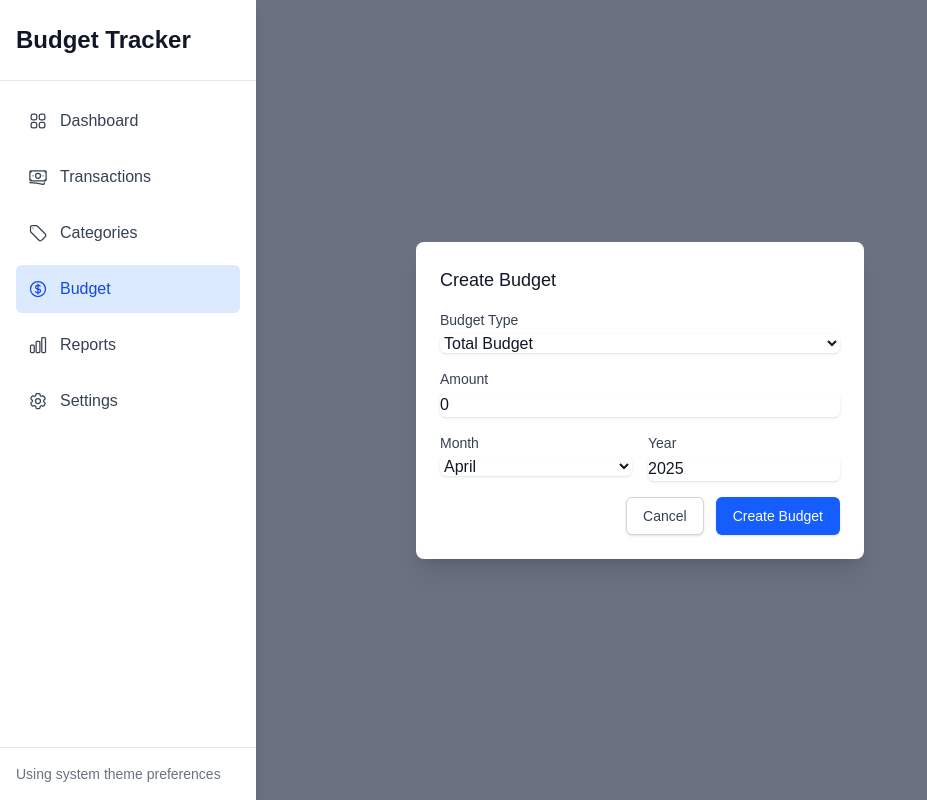
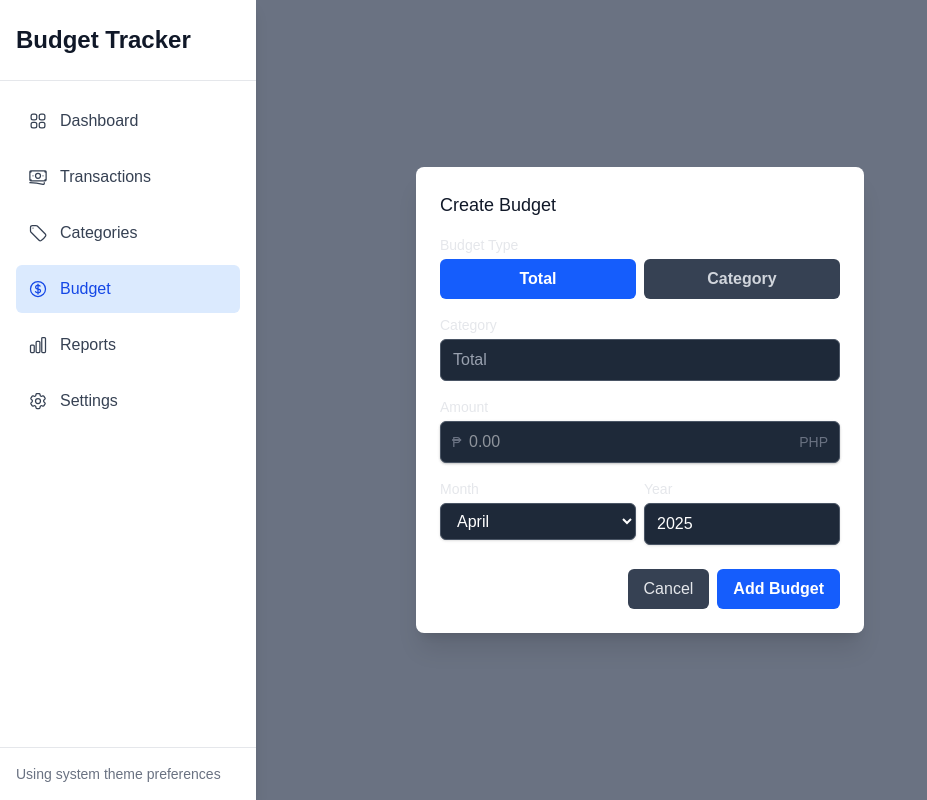
Before and after one commit to cup-noodlehS/cmsc126-LE2, a Next.js app in the folder client/: page /budget in a window 1280 px wide. Both pictures are taken after a click on the button "Add Budget". Shown: the whole page, without its empty margins (0-927 px from the left). Built offline with nearby package versions, Linux system fonts and the light colour scheme.

Commit message:
Update BudgetForm look for uniformity

```diff
--- a/client/app/components/budget/BudgetForm.tsx
+++ b/client/app/components/budget/BudgetForm.tsx
@@ -1,8 +1,8 @@
 "use client";
 
-import { useState } from "react";
-import { Budget, BudgetType } from "@/app/types";
-import { useCategories } from "@/app/context/CategoryContext";
+import { useState, useEffect } from "react";
+import { Budget, BudgetType, Category } from "../../types";
+import { useCategories } from "../../context/CategoryContext";
 
 interface BudgetFormProps {
   initialData?: Budget;
@@ -12,18 +12,25 @@ interface BudgetFormProps {
 
 export function BudgetForm({ initialData, onSubmit, onCancel }: BudgetFormProps) {
   const { categories } = useCategories();
-  const [type, setType] = useState<BudgetType>(initialData?.type || 'total');
+  const [type, setType] = useState<BudgetType>(initialData?.type || "total");
   const [categoryId, setCategoryId] = useState<number | undefined>(initialData?.categoryId);
-  const [amount, setAmount] = useState<number>(initialData?.amount || 0);
-  const [month, setMonth] = useState<number>(initialData?.month || new Date().getMonth() + 1);
-  const [year, setYear] = useState<number>(initialData?.year || new Date().getFullYear());
+  const [amount, setAmount] = useState(initialData?.amount?.toString() || "");
+  const [month, setMonth] = useState(initialData?.month || new Date().getMonth() + 1);
+  const [year, setYear] = useState(initialData?.year || new Date().getFullYear());
+
+  useEffect(() => {
+    if (type === "total") {
+      setCategoryId(undefined);
+    }
+  }, [type]);
 
   const handleSubmit = (e: React.FormEvent) => {
     e.preventDefault();
+    if (!amount || isNaN(Number(amount))) return;
     onSubmit({
       type,
-      categoryId: type === 'category' ? categoryId : undefined,
-      amount,
+      categoryId: type === "category" ? categoryId : undefined,
+      amount: Number(amount),
       month,
       year,
     });
@@ -31,87 +38,96 @@ export function BudgetForm({ initialData, onSubmit, onCancel }: BudgetFormProps)
 
   return (
     <form onSubmit={handleSubmit} className="space-y-4">
+      {/* Type Toggle */}
       <div>
-        <label htmlFor="type" className="block text-sm font-medium text-gray-700 dark:text-gray-300">
-          Budget Type
-        </label>
-        <select
-          id="type"
-          value={type}
-          onChange={(e) => setType(e.target.value as BudgetType)}
-          className="mt-1 block w-full rounded-md border-gray-300 dark:border-gray-700 shadow-sm focus:border-blue-500 focus:ring-blue-500 dark:bg-gray-700 dark:text-white"
-        >
-          <option value="total">Total Budget</option>
-          <option value="category">Category Budget</option>
-        </select>
+        <label className="block text-sm font-medium text-gray-200 mb-1">Budget Type</label>
+        <div className="flex gap-2">
+          <button
+            type="button"
+            className={`flex-1 px-4 py-2 rounded-md font-semibold transition-colors ${type === 'total' ? 'bg-blue-600 text-white' : 'bg-gray-700 text-gray-300 hover:bg-gray-600'}`}
+            onClick={() => setType('total')}
+          >
+            Total
+          </button>
+          <button
+            type="button"
+            className={`flex-1 px-4 py-2 rounded-md font-semibold transition-colors ${type === 'category' ? 'bg-blue-600 text-white' : 'bg-gray-700 text-gray-300 hover:bg-gray-600'}`}
+            onClick={() => setType('category')}
+          >
+            Category
+          </button>
+        </div>
       </div>
 
-      {type === 'category' && (
-        <div>
-          <label htmlFor="category" className="block text-sm font-medium text-gray-700 dark:text-gray-300">
-            Category
-          </label>
+      {/* Category Dropdown or Placeholder */}
+      <div>
+        <label className="block text-sm font-medium text-gray-200 mb-1">Category</label>
+        {type === 'category' ? (
           <select
-            id="category"
-            value={categoryId}
-            onChange={(e) => setCategoryId(Number(e.target.value))}
-            className="mt-1 block w-full rounded-md border-gray-300 dark:border-gray-700 shadow-sm focus:border-blue-500 focus:ring-blue-500 dark:bg-gray-700 dark:text-white"
+            className="w-full px-3 py-2 border border-gray-600 rounded-md bg-gray-800 text-white focus:outline-none focus:ring-blue-500 focus:border-blue-500"
+            value={categoryId ?? ''}
+            onChange={e => setCategoryId(Number(e.target.value))}
+            required
           >
-            <option value="">Select a category</option>
-            {categories.map((category) => (
-              <option key={category.id} value={category.id}>
-                {category.name}
-              </option>
+            <option value="" disabled>Select a category</option>
+            {categories.map((cat: Category) => (
+              <option key={cat.id} value={cat.id}>{cat.name}</option>
+            ))}
+          </select>
+        ) : (
+          <input
+            className="w-full px-3 py-2 border border-gray-600 rounded-md bg-gray-800 text-gray-400 cursor-not-allowed"
+            value="Total"
+            disabled
+          />
+        )}
+      </div>
+
+      {/* Amount */}
+      <div>
+        <label className="block text-sm font-medium text-gray-200 mb-1">Amount</label>
+        <div className="mt-1 relative rounded-md shadow-sm">
+          <div className="absolute inset-y-0 left-0 pl-3 flex items-center pointer-events-none">
+            <span className="text-gray-500 dark:text-gray-400 sm:text-sm">₱</span>
+          </div>
+          <input
+            type="number"
+            min="0.01"
+            step="0.01"
+            className="block w-full pl-7 pr-12 py-2 border border-gray-600 rounded-md shadow-sm focus:outline-none focus:ring-blue-500 focus:border-blue-500 bg-gray-800 text-white"
+            value={amount}
+            onChange={e => setAmount(e.target.value)}
+            placeholder="0.00"
+            required
+          />
+          <div className="absolute inset-y-0 right-0 pr-3 flex items-center pointer-events-none">
+            <span className="text-gray-500 dark:text-gray-400 sm:text-sm">PHP</span>
+          </div>
+        </div>
+      </div>
+
+      {/* Date (Month/Year) */}
+      <div className="flex gap-2">
+        <div className="flex-1">
+          <label className="block text-sm font-medium text-gray-200 mb-1">Month</label>
+          <select
+            className="block w-full px-3 py-2 border border-gray-600 rounded-md shadow-sm focus:outline-none focus:ring-blue-500 focus:border-blue-500 bg-gray-800 text-white"
+            value={month}
+            onChange={e => setMonth(Number(e.target.value))}
+            required
+          >
+            {Array.from({ length: 12 }, (_, i) => i + 1).map((m) => (
+              <option key={m} value={m}>{new Date(2000, m - 1).toLocaleString('default', { month: 'long' })}</option>
             ))}
           </select>
         </div>
-      )}
-
-      <div>
-        <label htmlFor="amount" className="block text-sm font-medium text-gray-700 dark:text-gray-300">
-          Amount
-        </label>
-        <input
-          type="number"
-          id="amount"
-          value={amount}
-          onChange={(e) => setAmount(Number(e.target.value))}
-          className="mt-1 block w-full rounded-md border-gray-300 dark:border-gray-700 shadow-sm focus:border-blue-500 focus:ring-blue-500 dark:bg-gray-700 dark:text-white"
-          min="0"
-          step="0.01"
-          required
-        />
-      </div>
-
-      <div className="grid grid-cols-2 gap-4">
-        <div>
-          <label htmlFor="month" className="block text-sm font-medium text-gray-700 dark:text-gray-300">
-            Month
-          </label>
-          <select
-            id="month"
-            value={month}
-            onChange={(e) => setMonth(Number(e.target.value))}
-            className="mt-1 block w-full rounded-md border-gray-300 dark:border-gray-700 shadow-sm focus:border-blue-500 focus:ring-blue-500 dark:bg-gray-700 dark:text-white"
-          >
-            {Array.from({ length: 12 }, (_, i) => i + 1).map((m) => (
-              <option key={m} value={m}>
-                {new Date(2000, m - 1).toLocaleString('default', { month: 'long' })}
-              </option>
-            ))}
-          </select>
-        </div>
-
-        <div>
-          <label htmlFor="year" className="block text-sm font-medium text-gray-700 dark:text-gray-300">
-            Year
-          </label>
+        <div className="flex-1">
+          <label className="block text-sm font-medium text-gray-200 mb-1">Year</label>
           <input
             type="number"
-            id="year"
+            className="block w-full px-3 py-2 border border-gray-600 rounded-md shadow-sm focus:outline-none focus:ring-blue-500 focus:border-blue-500 bg-gray-800 text-white"
             value={year}
-            onChange={(e) => setYear(Number(e.target.value))}
-            className="mt-1 block w-full rounded-md border-gray-300 dark:border-gray-700 shadow-sm focus:border-blue-500 focus:ring-blue-500 dark:bg-gray-700 dark:text-white"
+            onChange={e => setYear(Number(e.target.value))}
             min="2000"
             max="2100"
             required
@@ -119,19 +135,20 @@ export function BudgetForm({ initialData, onSubmit, onCancel }: BudgetFormProps)
         </div>
       </div>
 
-      <div className="flex justify-end space-x-3">
+      {/* Action Buttons */}
+      <div className="flex justify-end gap-2 mt-6">
         <button
           type="button"
+          className="px-4 py-2 rounded-md bg-gray-700 text-gray-200 hover:bg-gray-600 transition-colors"
           onClick={onCancel}
-          className="px-4 py-2 text-sm font-medium text-gray-700 dark:text-gray-300 bg-white dark:bg-gray-700 border border-gray-300 dark:border-gray-600 rounded-md shadow-sm hover:bg-gray-50 dark:hover:bg-gray-600 focus:outline-none focus:ring-2 focus:ring-offset-2 focus:ring-blue-500"
         >
           Cancel
         </button>
         <button
           type="submit"
-          className="px-4 py-2 text-sm font-medium text-white bg-blue-600 border border-transparent rounded-md shadow-sm hover:bg-blue-700 focus:outline-none focus:ring-2 focus:ring-offset-2 focus:ring-blue-500"
+          className="px-4 py-2 rounded-md bg-blue-600 text-white font-semibold hover:bg-blue-700 transition-colors"
         >
-          {initialData ? 'Update' : 'Create'} Budget
+          {initialData ? 'Save Changes' : 'Add Budget'}
         </button>
       </div>
     </form>
```
